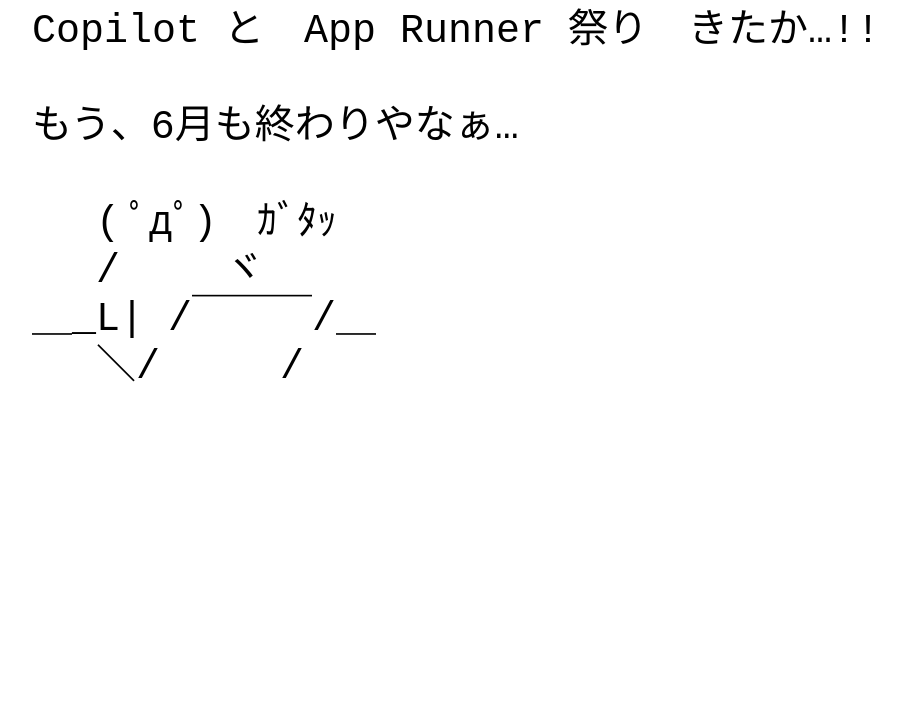
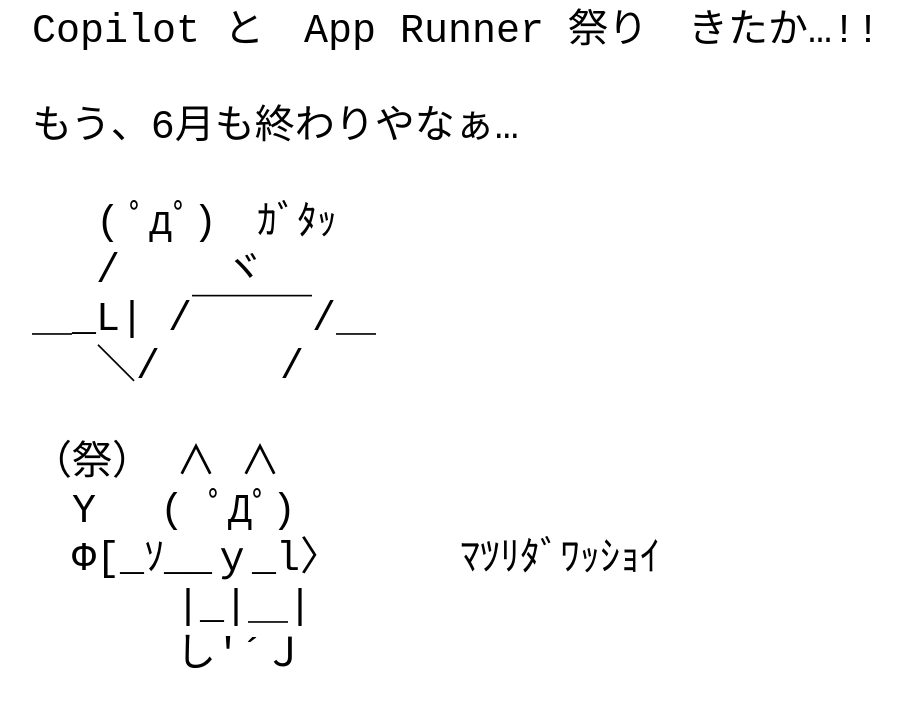
Before and after one commit to HamadaKoji/app-runner, a plain HTML site: page static-html-directory/index.html in a window 1280 px wide. Shown: the whole page, without its empty margins (168-1069 px from the left). Drawn offline with Linux system fonts and the light colour scheme.

Commit message:
ファイルができた

```diff
--- a/static-html-directory/index.html
+++ b/static-html-directory/index.html
@@ -15,6 +15,12 @@
         　 /　　 ヾ
         ＿_L| /￣￣￣/＿
         　 ＼/　　　/
+
+        （祭） ∧ ∧
+        　Y　 ( ﾟДﾟ)
+        　Φ[_ｿ__ｙ_l〉     ﾏﾂﾘﾀﾞﾜｯｼｮｲ
+        　　　 |_|＿|
+        　　　 し'´Ｊ
   </pre>
 </body>
 
```
Also changed, not shown: 6 other files.
